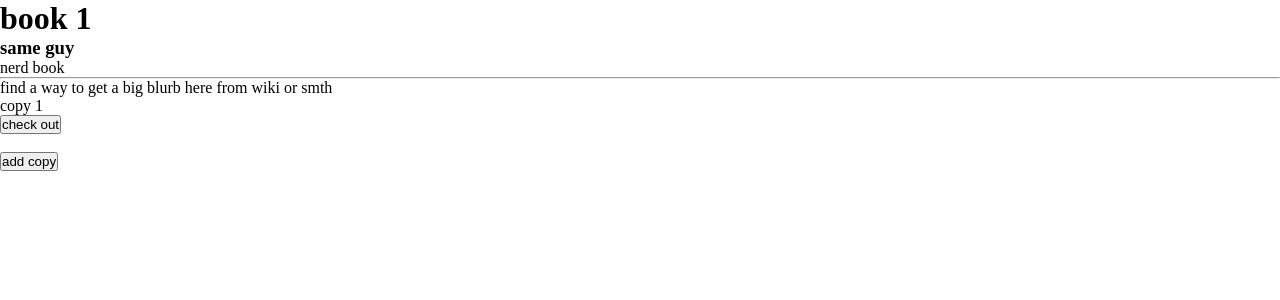
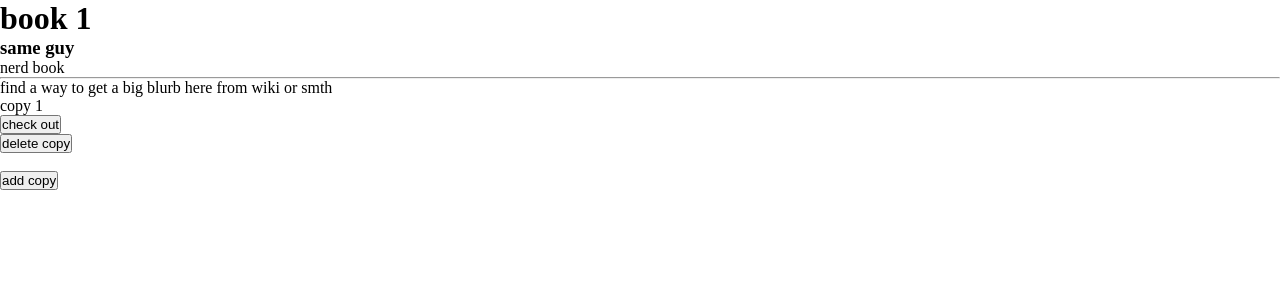
Before and after one commit to lookbehindyounow/library-hw-lab, a Flask app: page /books/1 in a window 1280 px wide. Shown: the part 36-336 px from the top of the page. Run offline with Flask 3, Linux system fonts and the light colour scheme.

Commit message:
now possible to delete copies of a book, made some explanatory comments as well

```diff
--- a/controllers/library_controller.py
+++ b/controllers/library_controller.py
@@ -3,38 +3,45 @@ from models.book_list import books, Book
 
 events_blueprint=Blueprint("books",__name__)
 
-@events_blueprint.route('/')
+@events_blueprint.route('/') # homepage with book list
 def index():
     return render_template('index.jinja',books=books)
 
-@events_blueprint.route('/books/<index>')
+@events_blueprint.route('/books/<index>') # book page with details & check in/out buttons for individual copies
 def call_book(index):
-    return render_template('book.jinja',books=books,index=int(index))
+    return render_template('book.jinja',book=books[int(index)],index=int(index))
 
-@events_blueprint.route('/form')
-def form(duplicate=False):
+@events_blueprint.route('/form') # form for adding a new book
+def form(duplicate=False): # duplicate is a boolean that controls a message that comes up when you try to log a book already in the system
     return render_template('form.jinja',books=books,duplicate=duplicate)
 
-@events_blueprint.route('/books/<index>',methods=["POST"])
+@events_blueprint.route('/books/<index>',methods=["POST"]) # function for adding new book that also takes you to that book's page
 def add_book(index):
-    duplicate_index=[i for i in range(len(books)) if request.form["title"]==books[i].title and request.form["author"]==books[i].author]
+    duplicate_index=[True for book in books if request.form["title"]==book.title and request.form["author"]==book.author]
     if len(duplicate_index)==0: # if the entry isn't already in the library
         books.append(Book(request.form["title"],request.form["author"],request.form["genre"]))
-        return render_template('book.jinja',books=books,index=int(index))
-    elif int(index)==len(books): # this will happen if a new form is submitted with a duplicate book
+        return render_template('book.jinja',book=books[int(index)],index=int(index))
+    elif int(index)==len(books): # this will happen if a new form is submitted with a book already in the system
         return form(True)
-    else:
-        return call_book(index) # this will happen if the book page is reloaded just after it's been added
+    else: # this will happen if the book page is reloaded just after the book has been added
+        return call_book(index)
 
-@events_blueprint.route('/books/<index>/delete',methods=["POST"])
-def remove_book(index):
+@events_blueprint.route('/books/<index>/delete',methods=["POST"]) # function for deleting books from the system
+def delete_book(index):
     del books[int(index)]
     return redirect('/')
 
-@events_blueprint.route('/books/<index>/<copy>',methods=["POST"])
+@events_blueprint.route('/books/<index>/<copy>',methods=["POST"]) # function for adding copies of a book or checking them in/out
 def book_actions(index,copy):
     if copy=="add":
         books[int(index)].add_copy()
     else:
         books[int(index)].check_in_or_out(int(copy))
     return redirect(f"/books/{index}")
+
+@events_blueprint.route('/books/<index>/<copy>/delete',methods=["POST"]) # function for adding copies of a book or checking them in/out
+def delete_copy(index,copy):
+    if len(books[int(index)].checked_out)==1:
+        return delete_book(index) # if only 1 copy left, delete book
+    books[int(index)].delete_copy(int(copy)) # otherwise just delete copy
+    return redirect(f"/books/{index}")
--- a/models/book.py
+++ b/models/book.py
@@ -9,5 +9,8 @@ class Book():
     def add_copy(self):
         self.checked_out.append(False)
 
+    def delete_copy(self,copy):
+        del self.checked_out[copy]
+
     def check_in_or_out(self,copy):
         self.checked_out[copy]=not self.checked_out[copy]
--- a/templates/book.jinja
+++ b/templates/book.jinja
@@ -1,10 +1,10 @@
 {%extends 'base.jinja'%}{%block content%}
-<h1>{{books[index].title}}</h1>
-<h3>{{books[index].author}}</h3>
-<p>{{books[index].genre}}</p><hr/>
+<h1>{{book.title}}</h1>
+<h3>{{book.author}}</h3>
+<p>{{book.genre}}</p><hr/>
 <p>find a way to get a big blurb here from wiki or smth</p>
 <ul>
-    {%for copy in books[index].checked_out%}
+    {%for copy in book.checked_out%}
     <li>
         <label>copy {{loop.index}}</label>
         {%if copy%}
@@ -13,6 +13,7 @@
         <form action="/books/{{index}}/{{loop.index0}}" method="post">
             <input type="submit" value="check {%if copy%}in{%else%}out{%endif%}">
         </form>
+        <form action="/books/{{index}}/{{loop.index0}}/delete" method="post"><input type="submit" value="delete copy"></form>
     </li>
     {% endfor %}
 </ul>
--- a/templates/form.jinja
+++ b/templates/form.jinja
@@ -1,6 +1,10 @@
 {%extends 'base.jinja'%}{%block content%}
 <h1>Add Book</h1>
 <form action="/books/{{books|length}}" method="post">
+    {#^^Go to the page indexed by the book that's yet to be created. If this form is submitted with duplicate information or if the
+    form data is resubmitted by reloading the book page just after adding a new book, this would cause an unwanted duplication &
+    sometimes an indexing error. These are handled in the library controller in add_book.#}
+
     <label for="title">Title</label>
     <input type="text" name="title" id="title"><br/>
 
--- a/templates/index.jinja
+++ b/templates/index.jinja
@@ -7,7 +7,7 @@
       {%if false in book.checked_out%}
         <span>~available~</span>
       {%endif%}
-      <form action="/books/{{loop.index0}}/delete" method="post"><input type="submit" value="Remove"></form>
+      <form action="/books/{{loop.index0}}/delete" method="post"><input type="submit" value="Delete"></form>
     </li>
   {%endfor%}
 </ul>
```
Also changed, not shown: tests/book_test.py (+12 -0 lines).
